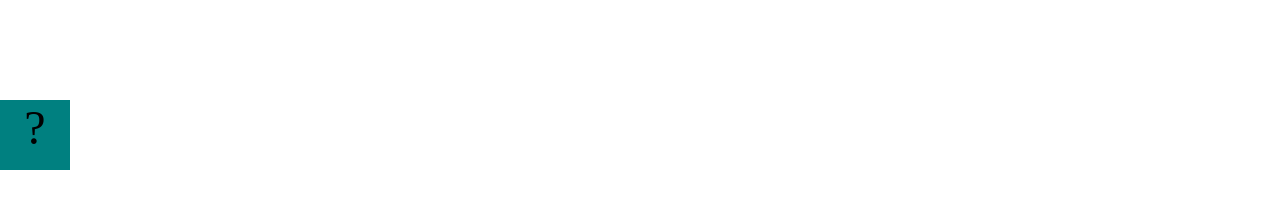
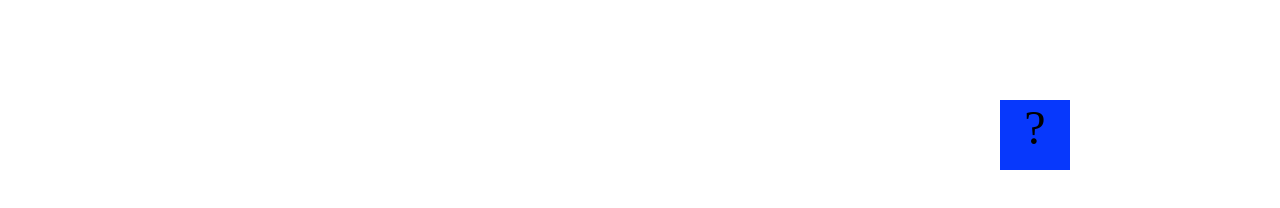
Before and after one commit to at4009578/at4009578.github.io, a plain HTML site: page fsd-projects/bouncing-box/index.html in a window 1280 px wide. Drawn offline with Linux system fonts and the light colour scheme.

Commit message:
completed bouncing box project

```diff
--- a/fsd-projects/bouncing-box/index.html
+++ b/fsd-projects/bouncing-box/index.html
@@ -8,7 +8,7 @@
       .box {
         width: 70px;
         height: 70px;
-        background-color: teal;
+        background-color: rgb(7, 56, 252);
         font-size: 300%;
         text-align: center;
         user-select: none;
@@ -69,6 +69,10 @@
         //////////////////////////////////////////////////////////////////
 
         // TODO 2 - Variable declarations
+        var positionX = 0;
+        var points = 0;
+        var speed = 10;
+
 
 
 
@@ -80,11 +84,17 @@
          * If the box drifts off the screen, turn it around!
          */
         function update() {
+          positionX = positionX + speed;
+          moveBoxTo(positionX);
+          if (positionX > boardWidth) {
+            speed = speed * -1;
 
+          }
+          else if (positionX < 0) {
+            speed = speed * -1
+          }
+        }
 
-
-
-        }
 
         /**
          * This Function will be called each time the box is clicked.
@@ -94,7 +104,10 @@
          * - move the box to the left side of the screen.
          */
         function handleBoxClick() {
-
+          positionX = 0;
+          changeBoxText(points);
+          points = points + 1;
+          speed = 3 * points + 10;
 
 
 
```
